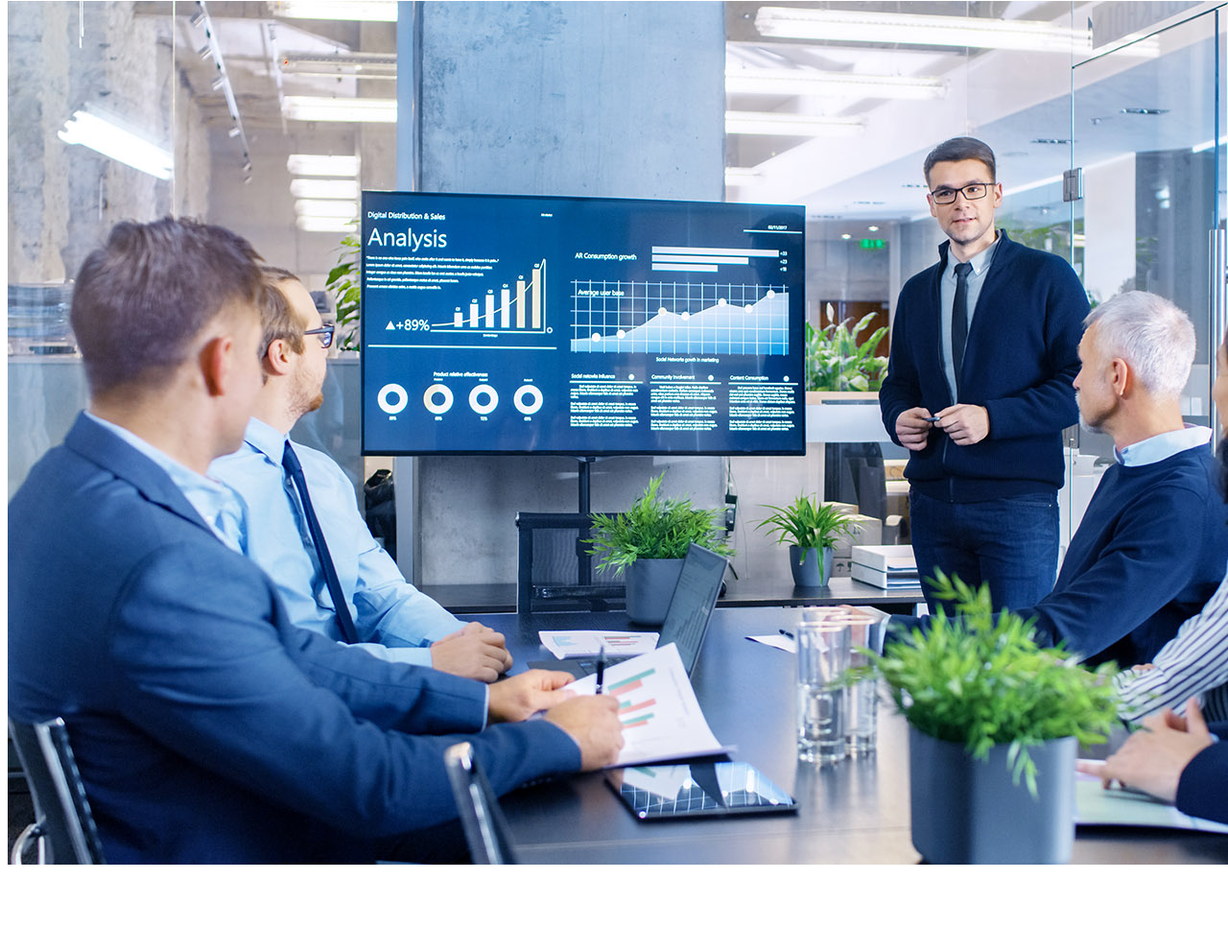
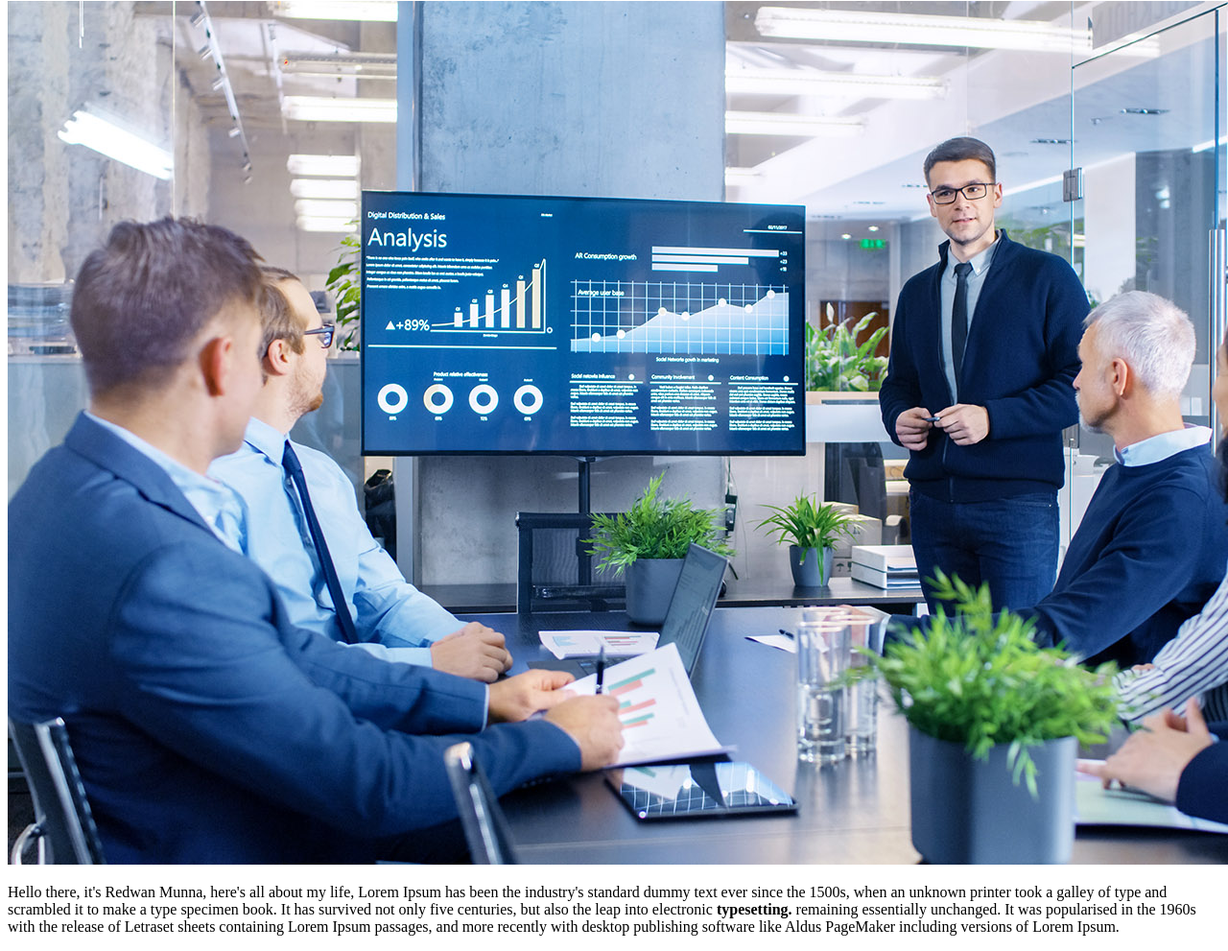
Before and after one commit to abdulkaderredwan/sec-repo, a plain HTML site: page index.html in a window 1280 px wide. Shown: the part 149-1140 px from the top of the page at 96% size. Before the commit the page ends 1062 px from the top, so only its background shows below. Drawn offline with Linux system fonts and the light colour scheme.

Commit message:
new blog branch added

```diff
--- a/index.html
+++ b/index.html
@@ -10,5 +10,6 @@
     <h1>This is my website heading.</h1>
     <p>Lorem Ipsum is simply dummy text of the printing and typesetting industry. Lorem Ipsum has been the industry's standard dummy text ever since the 1500s, when an unknown printer took a galley of type and scrambled it to make a type specimen book. It has survived not only five centuries, but also the leap into electronic typesetting, remaining essentially unchanged. It was popularised in the 1960s with the release of Letraset sheets containing Lorem Ipsum passages, and more recently with desktop publishing software like Aldus PageMaker including versions of Lorem Ipsum.</p>
     <img src="images/Meeting.jpg" alt="">
+    <p>Hello there, it's Redwan Munna, here's all about my life, Lorem Ipsum has been the industry's standard dummy text ever since the 1500s, when an unknown printer took a galley of type and scrambled it to make a type specimen book. It has survived not only five centuries, but also the leap into electronic <b>typesetting.</b> remaining essentially unchanged. It was popularised in the 1960s with the release of Letraset sheets containing Lorem Ipsum passages, and more recently with desktop publishing software like Aldus PageMaker including versions of Lorem Ipsum.</p>
 </body>
 </html>
```
